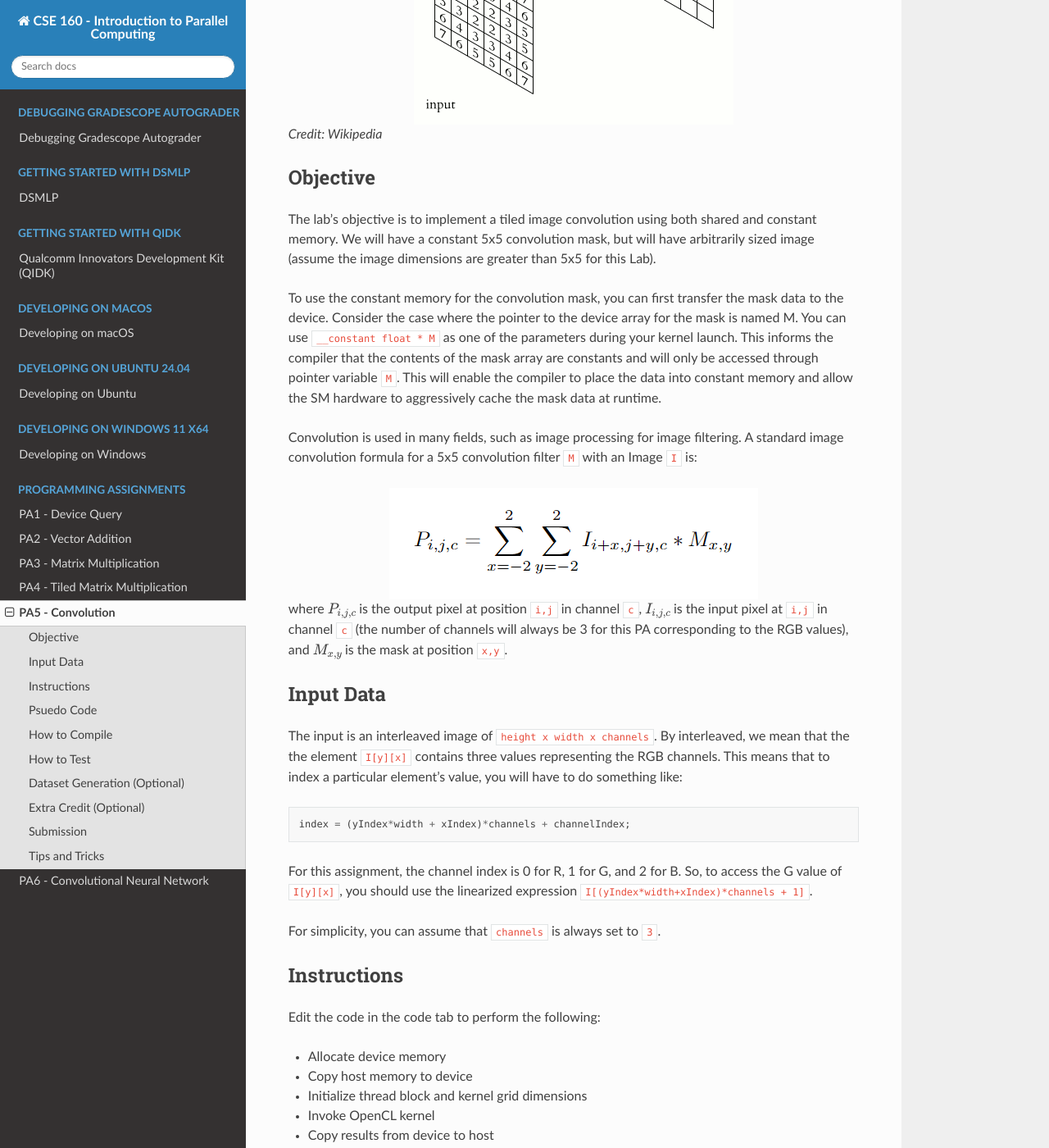
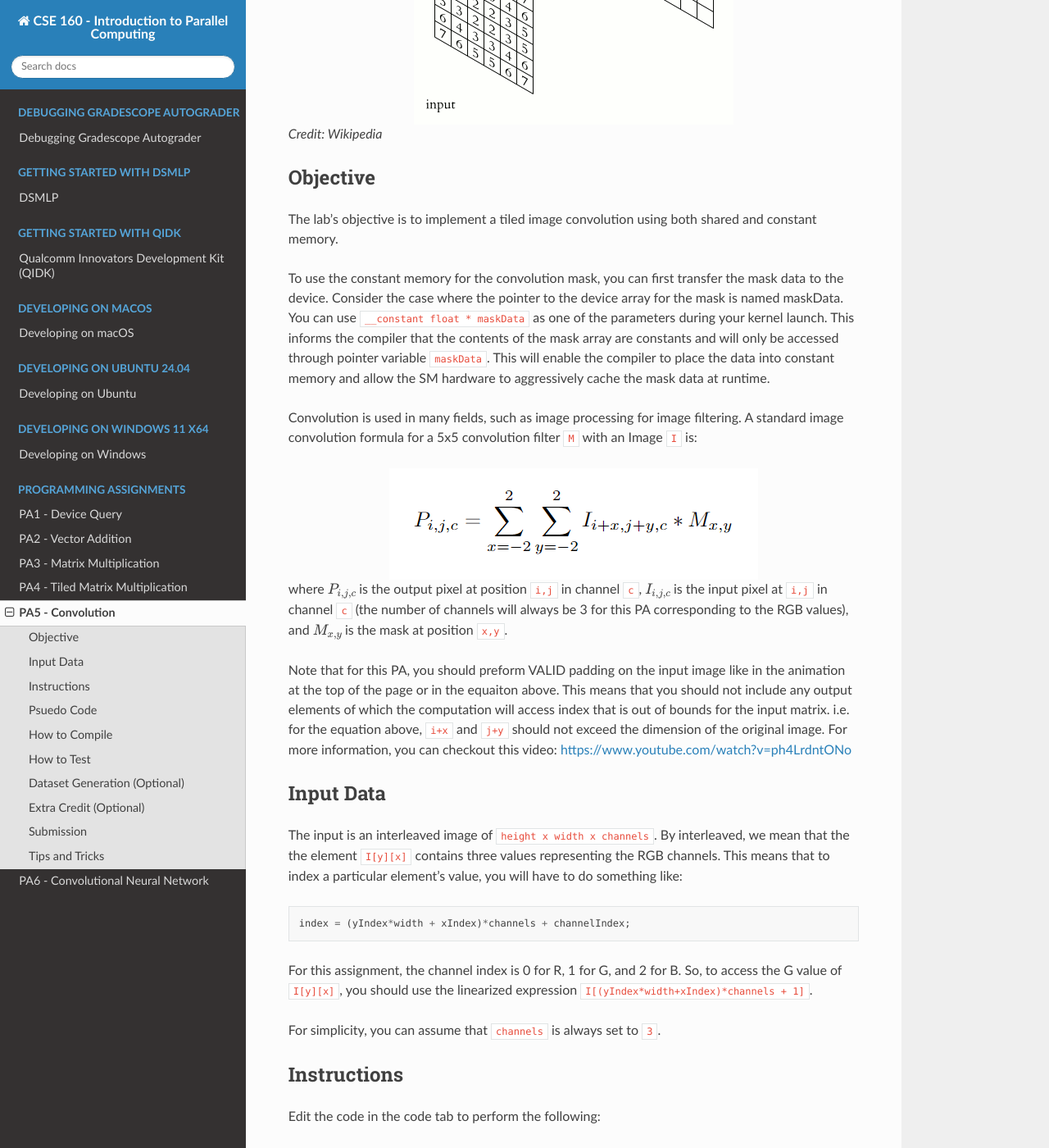
Before and after one commit to KastnerRG/cse160-docs, a Sphinx documentation site: the page built from docs/source/PA5.rst, in a window 1280 px wide and 1400 px high, scrolled down 353 px. Shown: the whole window at 82% size. Built offline with Sphinx 7.4.7 and the Read the Docs theme 3.1.0, drawn with Linux system fonts in a browser that asks for light colours; formulas are drawn with MathJax 3; some of the changed text lies outside the part shown.

Commit message:
Updated PA5 docs for WI25

```diff
--- a/docs/source/PA5.rst
+++ b/docs/source/PA5.rst
@@ -8,9 +8,9 @@
 
 Objective
 ^^^^^^^^^
-The lab's objective is to implement a tiled image convolution using both shared and constant memory. We will have a constant 5x5 convolution mask, but will have arbitrarily sized image (assume the image dimensions are greater than 5x5 for this Lab).
+The lab's objective is to implement a tiled image convolution using both shared and constant memory.
 
-To use the constant memory for the convolution mask, you can first transfer the mask data to the device. Consider the case where the pointer to the device array for the mask is named M. You can use :code:`__constant float * M` as one of the parameters during your kernel launch. This informs the compiler that the contents of the mask array are constants and will only be accessed through pointer variable :code:`M`. This will enable the compiler to place the data into constant memory and allow the SM hardware to aggressively cache the mask data at runtime.
+To use the constant memory for the convolution mask, you can first transfer the mask data to the device. Consider the case where the pointer to the device array for the mask is named maskData. You can use :code:`__constant float * maskData` as one of the parameters during your kernel launch. This informs the compiler that the contents of the mask array are constants and will only be accessed through pointer variable :code:`maskData`. This will enable the compiler to place the data into constant memory and allow the SM hardware to aggressively cache the mask data at runtime.
 
 Convolution is used in many fields, such as image processing for image filtering. A standard image convolution formula for a 5x5 convolution filter :code:`M` with an Image :code:`I` is:
 
@@ -20,6 +20,8 @@
 
 
 where :math:`P_{i,j,c}` is the output pixel at position :code:`i,j` in channel :code:`c`, :math:`I_{i,j,c}` is the input pixel at :code:`i,j` in channel :code:`c` (the number of channels will always be 3 for this PA corresponding to the RGB values), and :math:`M_{x,y}` is the mask at position :code:`x,y`.
+
+Note that for this PA, you should preform VALID padding on the input image like in the animation at the top of the page or in the equaiton above. This means that you should not include any output elements of which the computation will access index that is out of bounds for the input matrix. i.e. for the equation above, :code:`i+x` and :code:`j+y` should not exceed the dimension of the original image. For more information, you can checkout this video: https://www.youtube.com/watch?v=ph4LrdntONo
 
 Input Data
 ^^^^^^^^^^
@@ -51,7 +53,7 @@
 
 Psuedo Code
 ^^^^^^^^^^^
-A sequential pseudo code would look something like this:
+A sequential pseudo code for convolution with SAME padding on the original image would look something like this (you should preform VALID padding instead of SAME padding for this PA):
 
 .. code-block:: none
 
@@ -99,11 +101,13 @@
 ^^^^^^^^^^^^^^^^^^^^^^^^^^^^^
 This will need to be updated
 
-The dataset required to test the program is already generated. If you are interested in how the dataset is generated please refer to the :code:`dataset_generator.cpp` file. You may compile this file using the :code:`make dataset_generator` command and run the executeable using the command :code:`./dataset_generator`.
+The dataset required to test the program is already generated. If you are interested in how the dataset is generated please refer to the :code:`dataset_generator.py` file. You may run this file to generate random datasets for testing.
 
 Extra Credit (Optional)
 ^^^^^^^^^^^^^^^^^^^^^^^
-We have provided you an additional :code:`make run_big` you can execute for larger images and larger kernel sizes. If you successfully implement both cases, we will consider your execution time for the leaderboard. You can test your execution time locally by running :code:`make time`.
+The matrix convvolution we have discussed so far has a default stride number of 1. For convolution with stride denoted :code:`s`, you should discard any pixel not at position :code:`s*i` or :code:`s*j` in the convoluted image with stride 1. For the optional extra credit task, you should preform convolution given :code:`stride` in :code:`main.c`.
+
+We have provided you an additional :code:`make with_stride` for stridded convolution. If you successfully implement both cases, we will consider your execution time for the leaderboard. You can test your execution time locally by running :code:`make time`.
 
 Submission
 ^^^^^^^^^^
```
